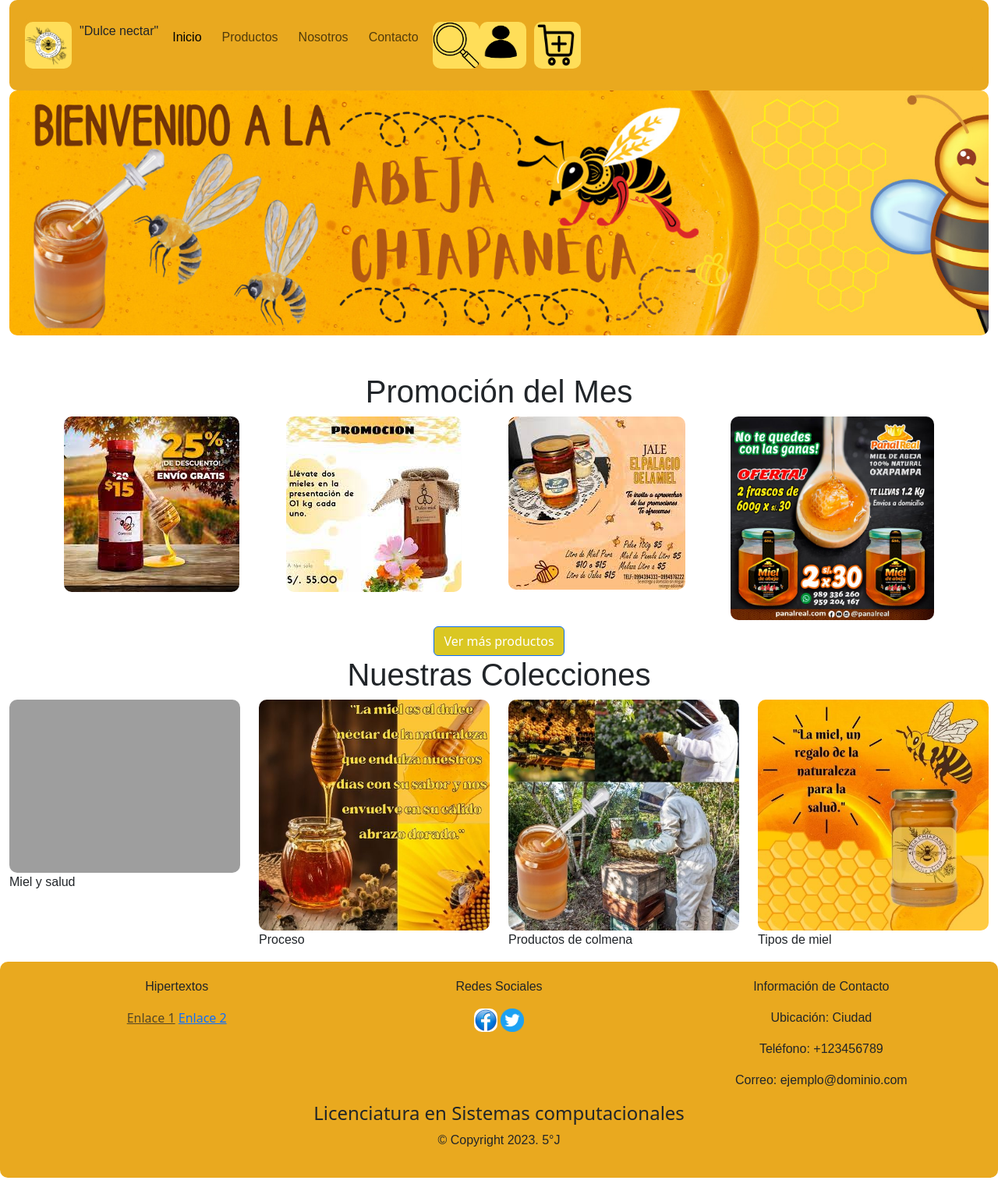
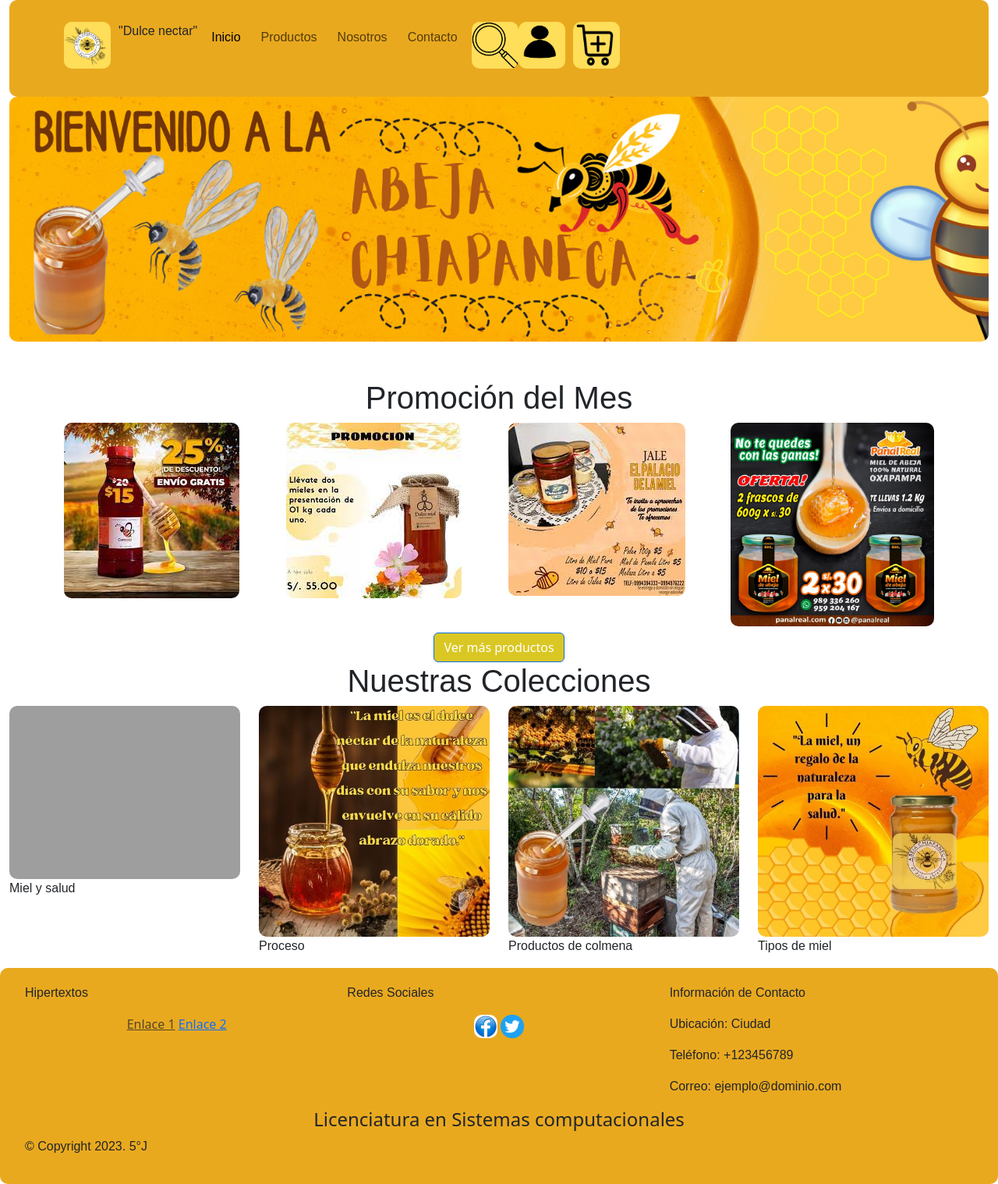
Before and after one commit to Naofumy585/PABCP, a PHP site: page / in a window 1280 px wide. Shown: the whole page at 78% size. Run offline with PHP 8.4, Linux system fonts and the light colour scheme; some libraries are stand-ins or nearby versions; some web fonts are replaced; grey boxes are pictures that could not be loaded.

Commit message:
TransiccionPHP_2

```diff
--- a/Bootstrap/css/style_index.css
+++ b/Bootstrap/css/style_index.css
@@ -28,12 +28,12 @@
         }
         nav  .nav-item {
             list-style-type: none; /* Elimina los puntos de la lista */
-            display: inline-block; /* Muestra los elementos en línea */
+            display:inline-flexbox; /* Muestra los elementos en línea */
             margin-right: 10px; /* Espaciado entre elementos de la lista */
         }
 
         nav ul {
-            list-style-type: none;
+            list-style-type:none;
             display: flex;
         }
 
@@ -71,6 +71,7 @@
         }
         p{
             font-family: 'Footlight MT Light', sans-serif;
+            text-align: justify;
 
         }
         section footer{
--- a/index.php
+++ b/index.php
@@ -31,6 +31,7 @@
         <form>
             <section>
             <nav class="navbar navbar-expand-lg navbar-light ">
+                <div class="container mb-2">
                     <ul class="navbar-nav ml-auto"class="nav justify-content-end">
                         <li class="nav-item"><img  src="./img/1.png" alt="Imagen 1"></li>
                         <li class="nav-item">"Dulce nectar"</li>
@@ -51,6 +52,8 @@
                         </li>
                         <li class="nav-item"><a href="#"><img src="./img/b2.png" alt="Imagen 3"></a></li>
                     </ul>
+                </div>
+
             </nav>
         </section>
 
```
Lines whose indentation alone changed are shown as unchanged.
